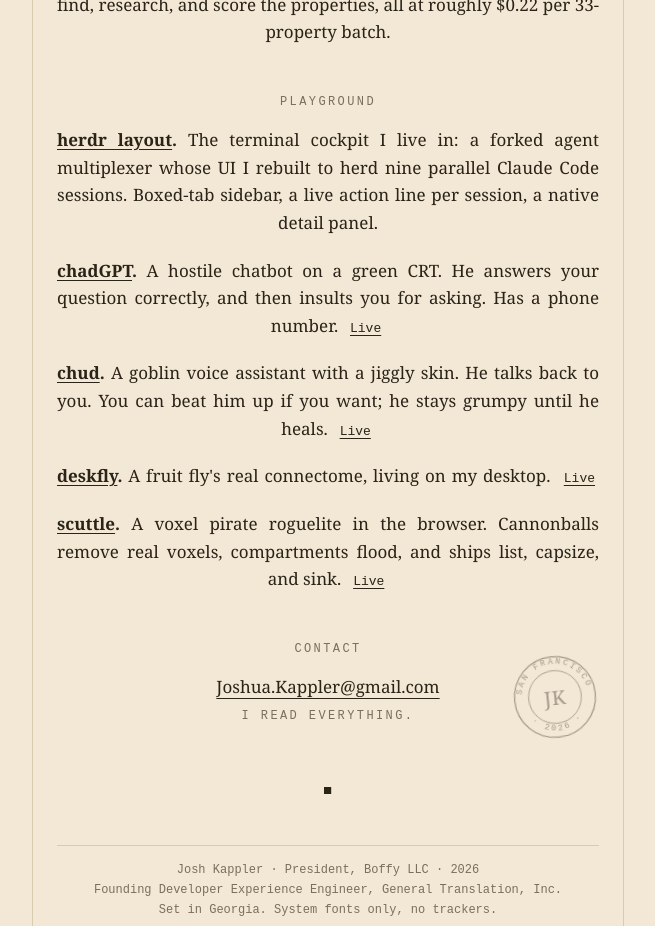
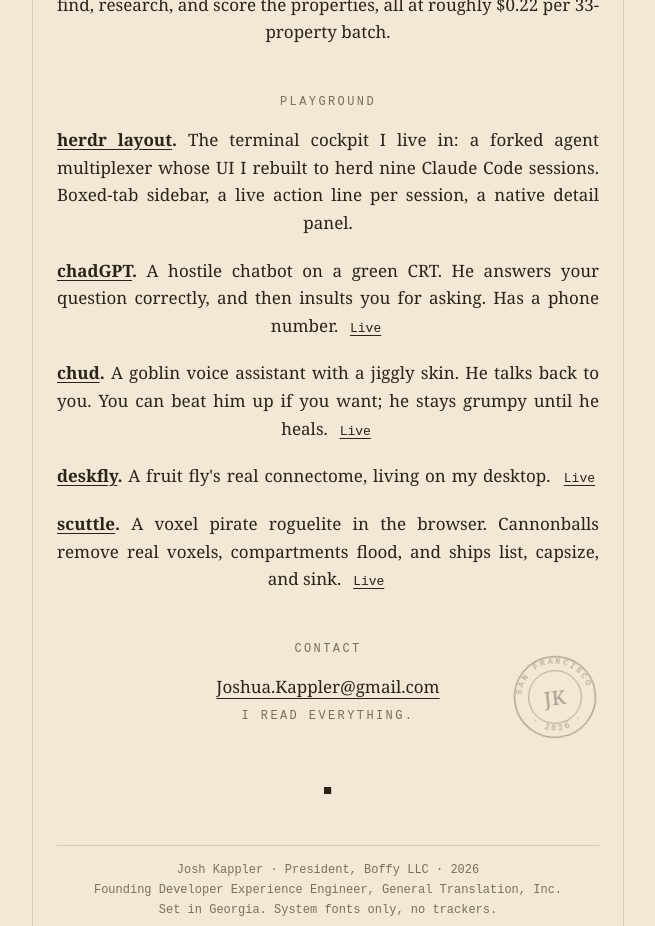
Before and after one commit to JoshKappler/portfolio, a Next.js app: page / in a window 1280 px wide. Shown: the part 2180-3106 px from the top of the page, without its empty margins (312-967 px from the left). Built offline with nearby package versions, Linux system fonts and the light colour scheme.

Commit message:
site: tune the herdr line to fill its last line

```diff
--- a/src/app/page.tsx
+++ b/src/app/page.tsx
@@ -62,7 +62,7 @@ const playground: Item[] = [
   {
     name: "herdr layout",
     href: "https://github.com/JoshKappler/herdr-layout",
-    line: "The terminal cockpit I live in: a forked agent multiplexer whose UI I rebuilt to herd nine parallel Claude Code sessions. Boxed-tab sidebar, a live action line per session, a native detail panel.",
+    line: "The terminal cockpit I live in: a forked agent multiplexer whose UI I rebuilt to herd nine Claude Code sessions. Boxed-tab sidebar, a live action line per session, a native detail panel.",
   },
   {
     name: "chadGPT",
```
